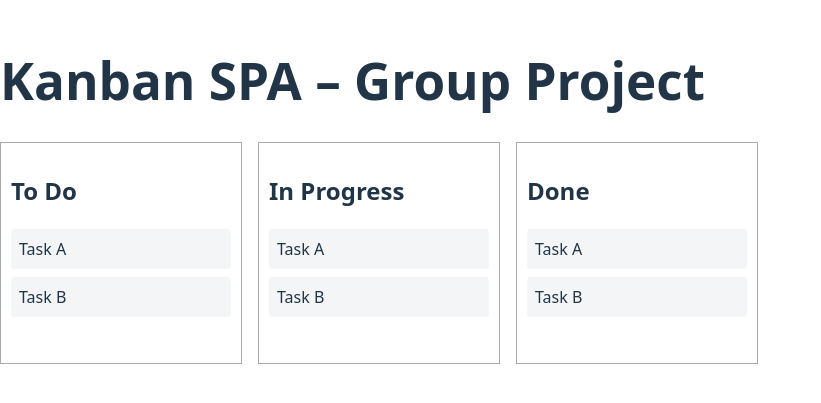
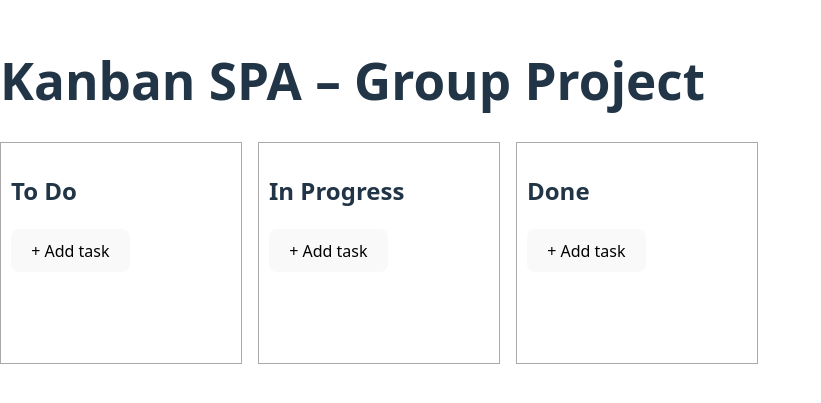
Before and after one commit to garomaaga77/kanban-spa, a React (Vite) app: page / in a window 1280 px wide. Shown: the part 209-612 px from the top of the page, without its empty margins (0-821 px from the left). Built offline with nearby package versions, Linux system fonts and the light colour scheme.

Commit message:
Add task creation to columns

```diff
--- a/src/components/Column.jsx
+++ b/src/components/Column.jsx
@@ -1,7 +1,15 @@
+import { useState } from "react";
 import Card from "./Card";
 
 export default function Column({ title }) {
-  const cards = ["Task A", "Task B"];
+  const [cards, setCards] = useState([]);
+
+  const addCard = () => {
+    const text = prompt("Enter task name");
+    if (text) {
+      setCards([...cards, text]);
+    }
+  };
 
   return (
     <div
@@ -14,8 +22,10 @@ export default function Column({ title }) {
     >
       <h2>{title}</h2>
 
-      {cards.map(card => (
-        <Card key={card} title={card} />
+      <button onClick={addCard}>+ Add task</button>
+
+      {cards.map((card, index) => (
+        <Card key={index} title={card} />
       ))}
     </div>
   );
```
